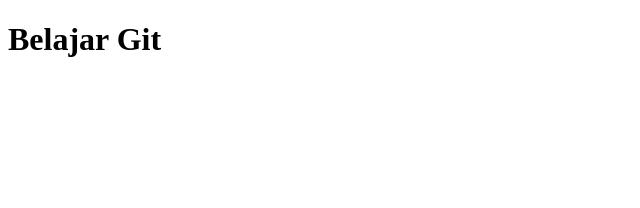
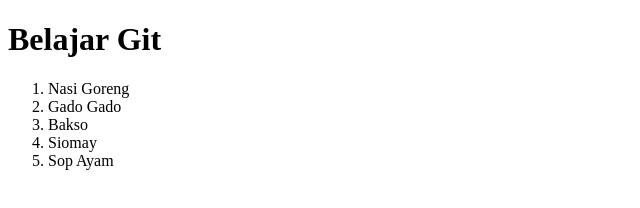
Before and after one commit to adistriani/belajargit, a plain HTML site: page index.html in a window 1280 px wide. Shown: the whole page, without its empty margins (0-640 px from the left). Drawn offline with Linux system fonts and the light colour scheme.

Commit message:
Menambahkan makanan kesukaan

```diff
--- a/index.html
+++ b/index.html
@@ -8,5 +8,12 @@
 </head>
 <body>
     <h1>Belajar Git</h1>
+    <ol>
+        <li>Nasi Goreng</li>
+        <li>Gado Gado</li>
+        <li>Bakso</li>
+        <li>Siomay</li>
+        <li>Sop Ayam</li>
+    </ol>
 </body>
 </html>
```
